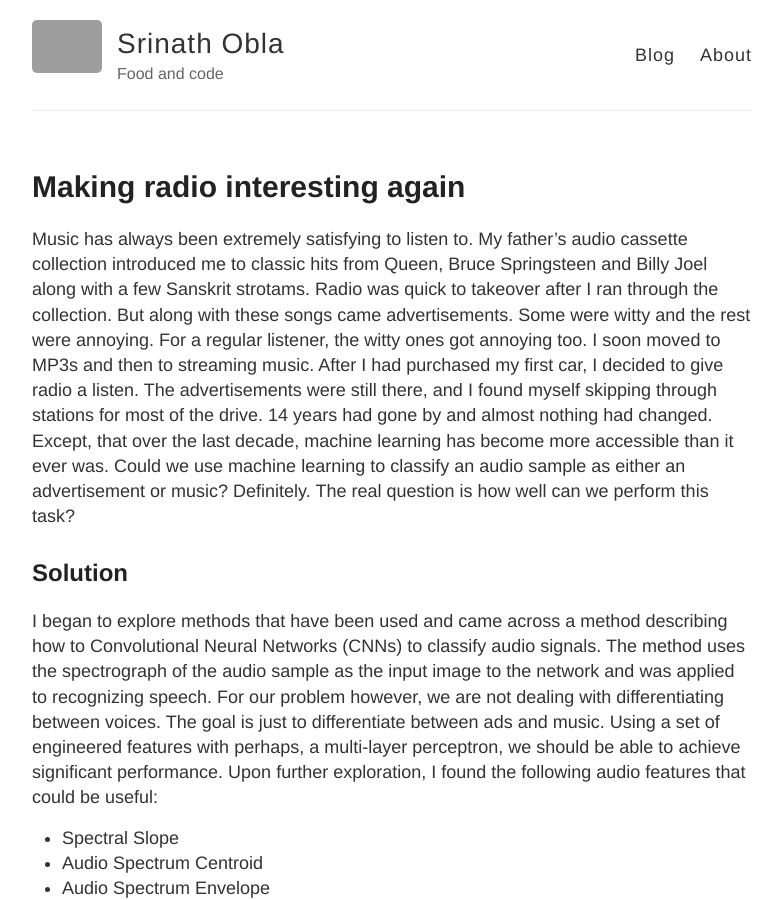
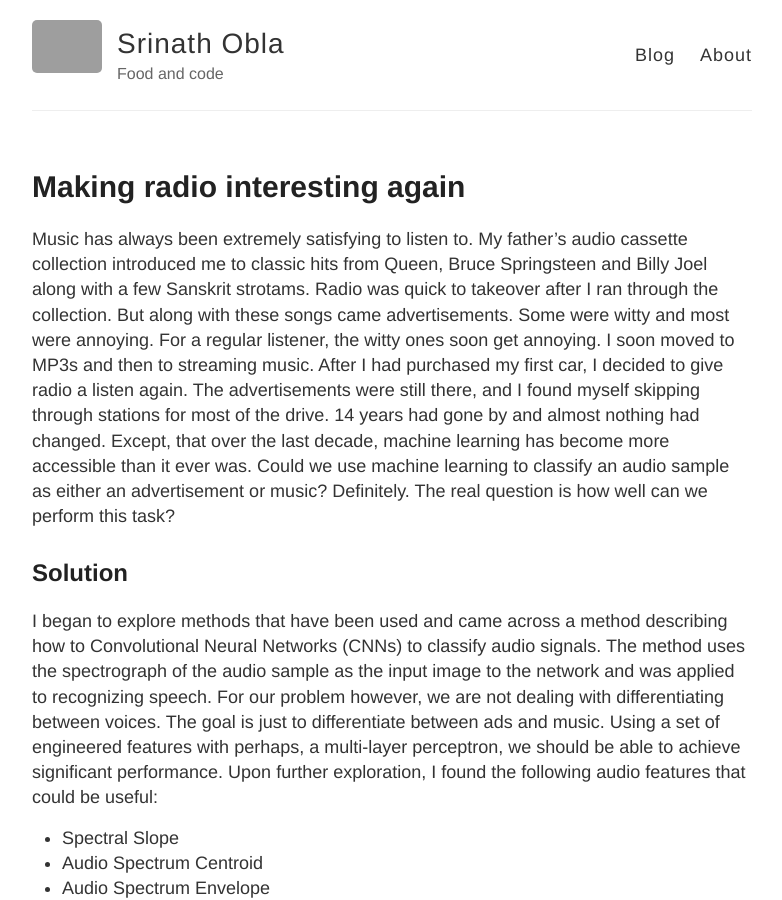
Before and after one commit to srinathos/srinathos.github.io, a Jekyll site: the page built from _posts/2019-05-1-Better-Radio.md, in a window 1280 px wide and 900 px high. Shown: the whole window, without its empty margins (248-1030 px from the left). Built offline with Jekyll 4.4.1, drawn with Linux system fonts in a browser that asks for light colours; some of the changed text lies outside the part shown; grey boxes are pictures that could not be loaded.

Commit message:
Update typos

```diff
--- a/_posts/2019-05-1-Better-Radio.md
+++ b/_posts/2019-05-1-Better-Radio.md
@@ -6,8 +6,8 @@ title: Making radio interesting again
 Music has always been extremely satisfying to listen to.
 My father’s audio cassette collection introduced me to classic hits from Queen, Bruce Springsteen and Billy Joel along with a few Sanskrit strotams.
 Radio was quick to takeover after I ran through the collection. But along with these songs came advertisements.
-Some were witty and the rest were annoying. For a regular listener, the witty ones got annoying too.
-I soon moved to MP3s and then to streaming music. After I had purchased my first car, I decided to give radio a listen.
+Some were witty and most were annoying. For a regular listener, the witty ones soon get annoying.
+I soon moved to MP3s and then to streaming music. After I had purchased my first car, I decided to give radio a listen again.
 The advertisements were still there, and I found myself skipping through stations for most of the drive.
 14 years had gone by and almost nothing had changed. Except, that over the last decade, machine learning has become more accessible than it ever was.
 Could we use machine learning to classify an audio sample as either an advertisement or music? Definitely.
```
Also changed, not shown: other parts of _posts/2019-05-1-Better-Radio.md (+1 -1 lines).
